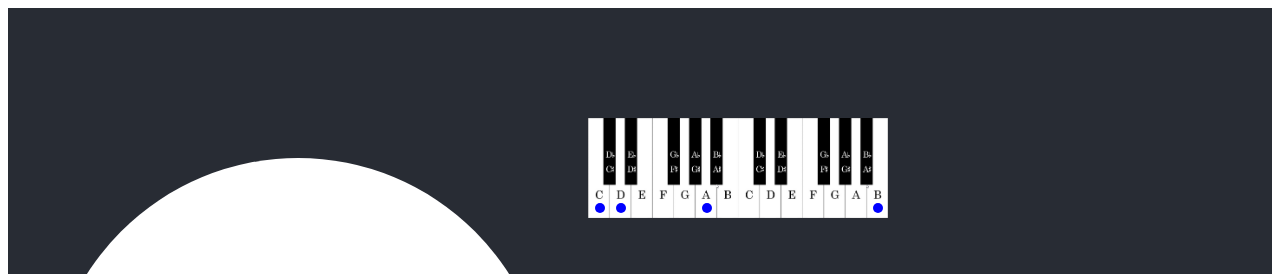
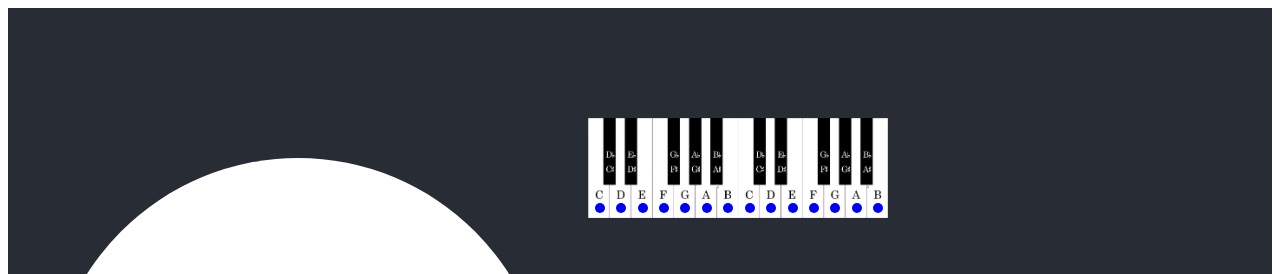
Before and after one commit to aalberti/circle_of_fifths, a React (Create React App) app: page / in a window 1280 px wide. Shown: the top 274 px of the page. Built offline with nearby package versions, Linux system fonts and the light colour scheme.

Commit message:
Press all white keys

```diff
--- a/src/fifths/keyboard/Keyboard.tsx
+++ b/src/fifths/keyboard/Keyboard.tsx
@@ -1,19 +1,45 @@
 import keyboard from "./keyboard_double_octave.png";
 import React, {FC} from "react";
 import "./Keyboard.css"
+import KeyboardPositions from "./KeyboardPositions";
 
 interface KeyboardProps {
     chordName: string
 }
 
 const Keyboard: FC<KeyboardProps> = ({chordName}) => {
-    /* White key x positions in pixels: 12 33 55 76 97 119 140 162 183 205 226 247 269 290 */
-    return <div style={{position:"relative"}}>
+    const keys = [
+        {key: "C", octave: 0},
+        {key: "D", octave: 0},
+        {key: "E", octave: 0},
+        {key: "F", octave: 0},
+        {key: "G", octave: 0},
+        {key: "A", octave: 0},
+        {key: "B", octave: 0},
+        {key: "C", octave: 1},
+        {key: "D", octave: 1},
+        {key: "E", octave: 1},
+        {key: "F", octave: 1},
+        {key: "G", octave: 1},
+        {key: "A", octave: 1},
+        {key: "B", octave: 1},
+    ]
+    const positions = new KeyboardPositions(300, 100);
+    return <div style={{position: "relative"}}>
         <img className="keyboard" src={keyboard} alt={`${chordName} on keyboard`}/>
-        <div style={{transform:"translate(-50%, -50%)", position: "absolute", top: "90px", left: "12px", width: "10px", height: "10px", background:"blue", borderRadius:"50%"}}/>
-        <div style={{transform:"translate(-50%, -50%)", position: "absolute", top: "90px", left: "33px", width: "10px", height: "10px", background:"blue", borderRadius:"50%"}}/>
-        <div style={{transform:"translate(-50%, -50%)", position: "absolute", top: "90px", left: "119px", width: "10px", height: "10px", background:"blue", borderRadius:"50%"}}/>
-        <div style={{transform:"translate(-50%, -50%)", position: "absolute", top: "90px", left: "290px", width: "10px", height: "10px", background:"blue", borderRadius:"50%"}}/>
+        {keys
+            .map(({key, octave}) => positions.keyPosition(key, octave))
+            .map(({x, y}) => <div style={{
+                transform: "translate(-50%, -50%)",
+                position: "absolute",
+                top: `${y}px`,
+                left: `${x}px`,
+                width: "10px",
+                height: "10px",
+                background: "blue",
+                borderRadius: "50%"
+            }}/>)
+        }
     </div>;
 };
 
--- /dev/null
+++ b/src/fifths/keyboard/KeyboardPositions.ts
@@ -0,0 +1,25 @@
+export interface Position {
+    x: number,
+    y: number
+}
+
+class KeyboardPositions {
+    constructor(
+        public readonly keyboardWidth: number,
+        public readonly keyboardHeight: number) {
+    }
+
+    static whiteKeys = ["C", "D", "E", "F", "G", "A", "B"]
+
+    keyPosition = (key: string, octaveIndex: number): Position => {
+        let interval = this.keyboardWidth / 14;
+        let keyCenterOffset = interval / 2;
+        let octaveOffset = this.keyboardWidth / 2 * octaveIndex;
+        let keyIndex = KeyboardPositions.whiteKeys.indexOf(key);
+        let decimalX = keyIndex * interval + keyCenterOffset + 1 + octaveOffset;
+        let x = Math.round(decimalX);
+        return {x: x, y: 90}
+    };
+}
+
+export default KeyboardPositions
```
Also changed, not shown: 1 other file (tests, documents, lock files or other folders).
